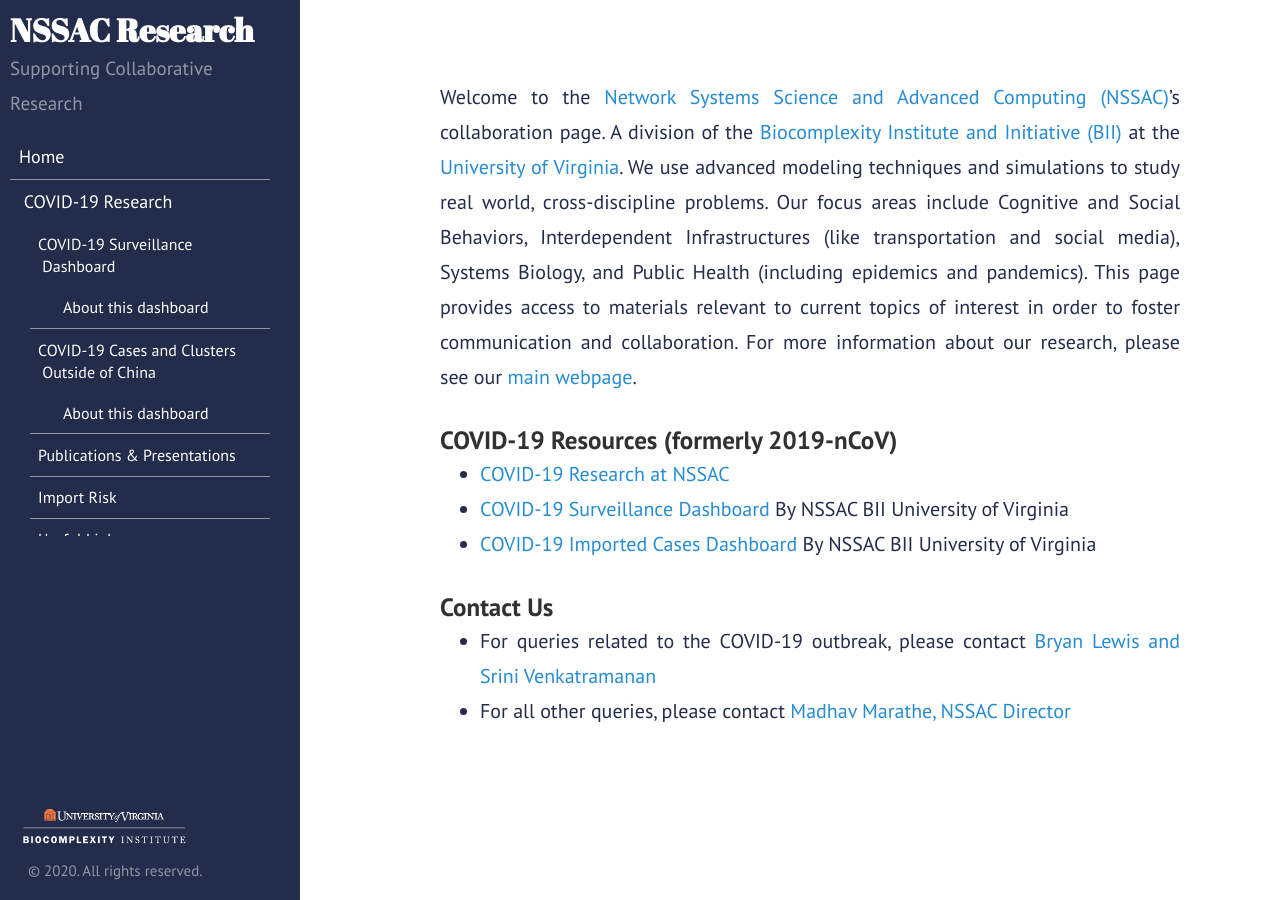
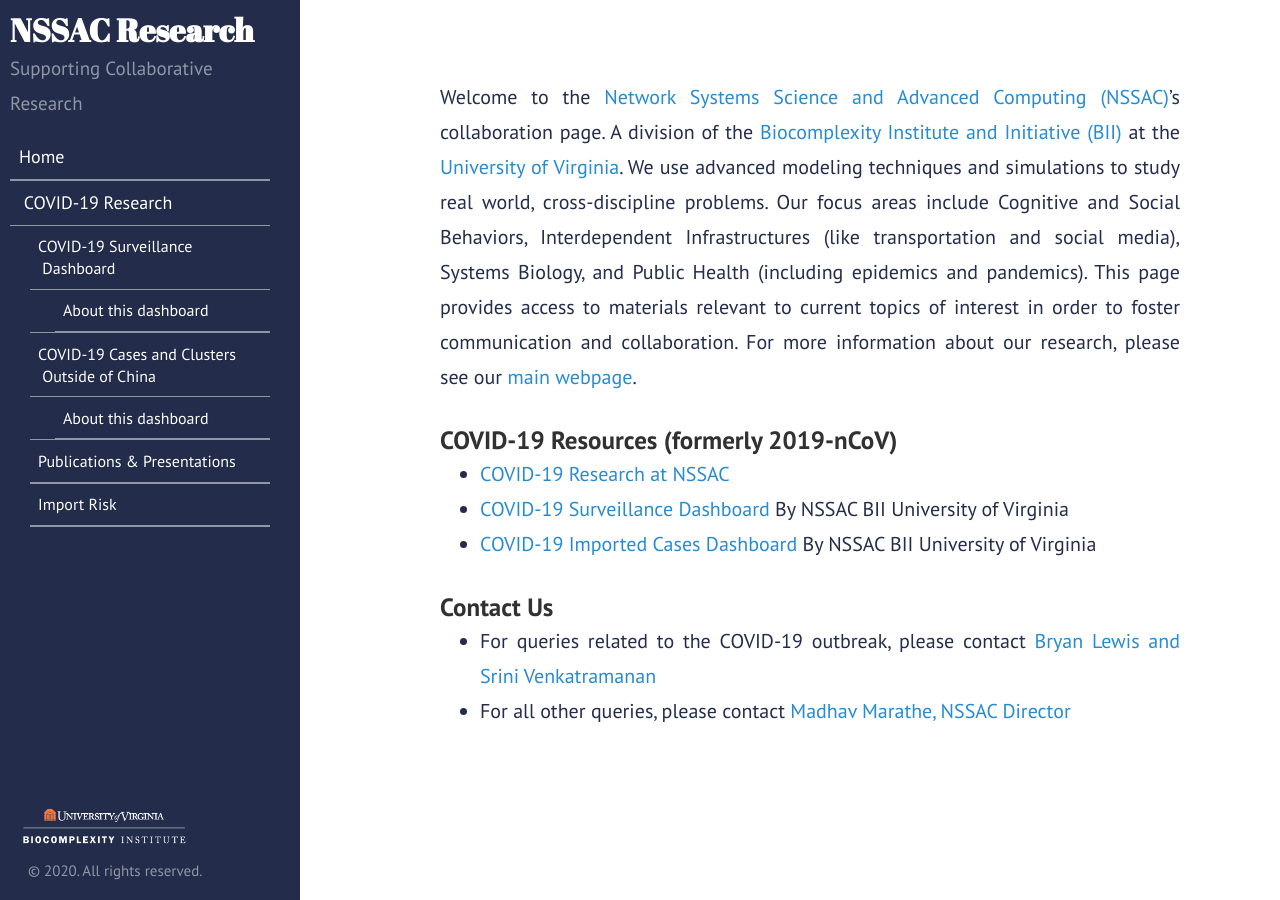
Before and after one commit to mehta-gaurav/mehta-gaurav.github.io, a Jekyll site: the page built from index.md, in a window 1280 px wide. Built offline with Jekyll 4.4.1, drawn with Linux system fonts in a browser that asks for light colours.

Commit message:
Update layout.css

```diff
--- a/public/css/layout.css
+++ b/public/css/layout.css
@@ -67,7 +67,7 @@
 #menu a {
    padding: .6em 0.5em;
    border-bottom: 0.4px groove rgba(255,255,255,.5);
-   border-width: 1px 1px 0;
+ //  border-width: 1px 1px 0;
 
 }
 
```
